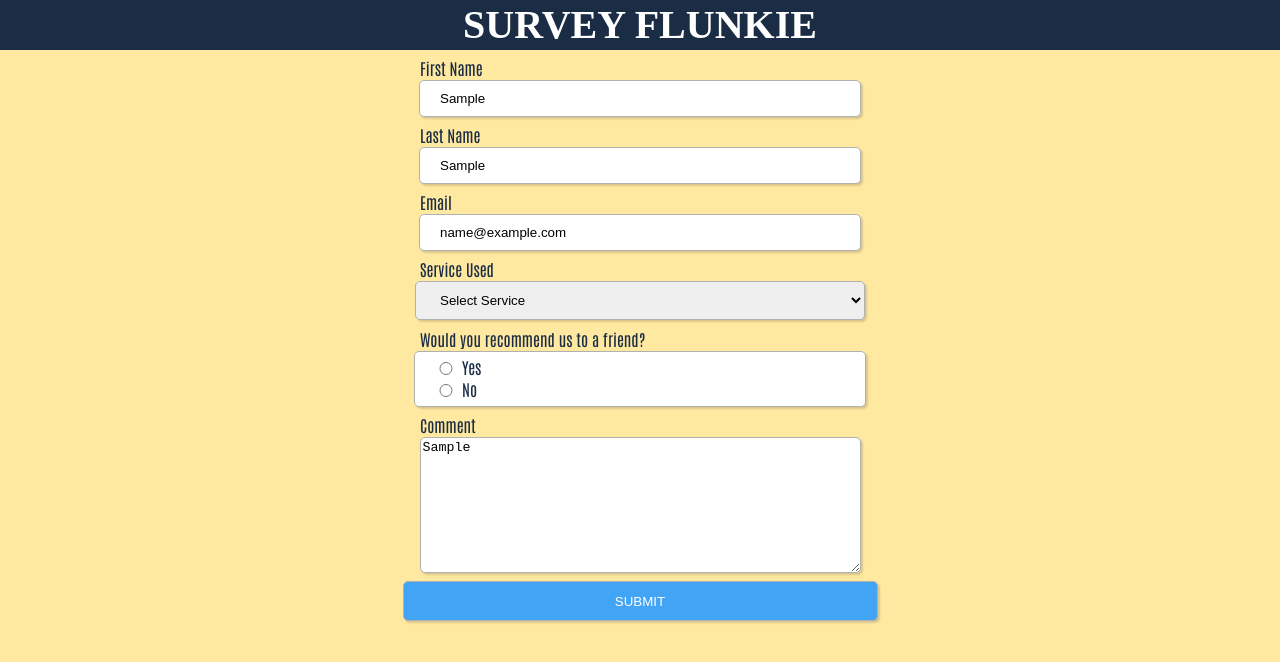
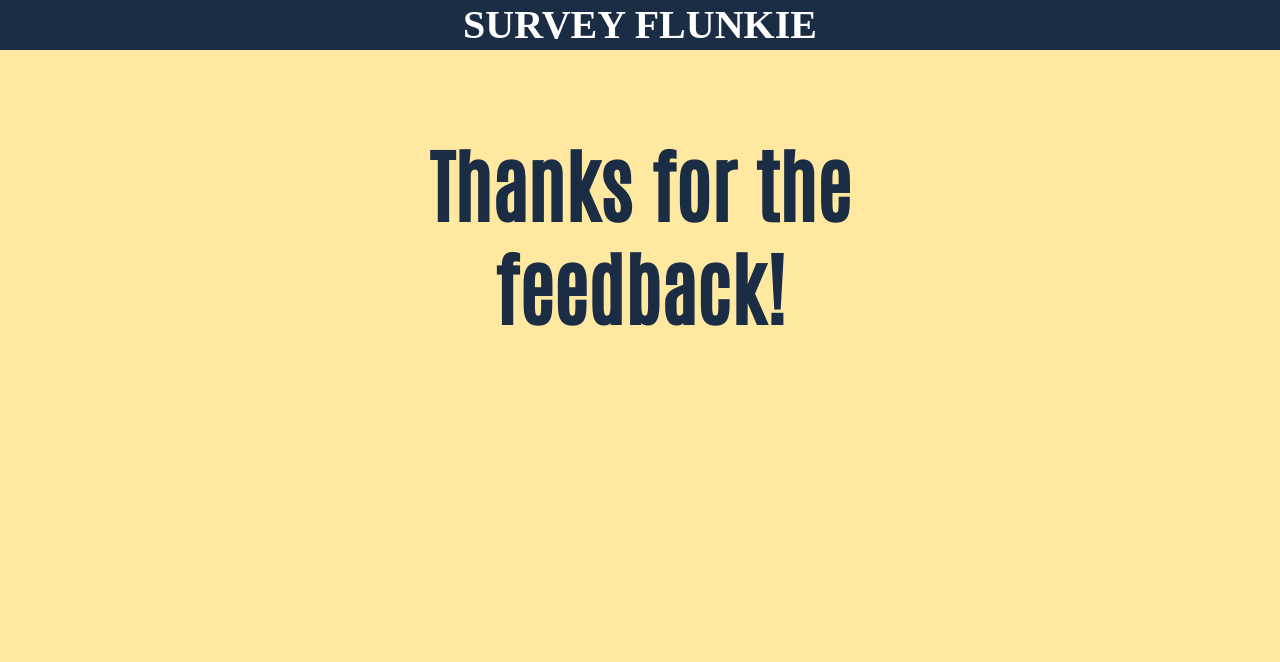
Before and after one commit to TheNootLinja/survey-form, a React (Create React App) app: page / in a window 1280 px wide. Both pictures are taken after typing "Sample", "Sample", "name@example.com", "Sample" into the empty fields and a click on the button "SUBMIT". Shown: the top 662 px of the page. Built offline with nearby package versions, Linux system fonts and the light colour scheme; a web font is replaced by a local one.

Commit message:
Add SubmitConfirm component to display a message whem form is submitted and a stylesheet to apply basic styles to component

```diff
--- a/src/App.js
+++ b/src/App.js
@@ -1,11 +1,18 @@
+import { useState } from 'react';
 import './App.css';
 import Form from './components/Form';
 import Header from './components/Header';
+import SubmitConfirm from './components/SubmitConfirm'
 
 function App() {
+  const [submitted, setSubmitted] = useState(false);
+  const showSubmit = () => {
+    console.log('SHOWING SUBMITTED!')
+    setSubmitted(true);
+  }
   return <div className="App">
     <Header />
-    <Form />
+    {!submitted ? <Form onSubmit={showSubmit}/> : <SubmitConfirm />}
   </div>;
 }
 
--- a/src/components/Form.js
+++ b/src/components/Form.js
@@ -5,7 +5,7 @@ import Button from './Button';
 import Input from './Input';
 
 
-function Form() {
+function Form({onSubmit}) {
     // TODO: Change over state below to using a reducer so that we can
     // TODO: have a single state and hook so we don't have to have a
     // TODO: separate set function for each.
@@ -29,6 +29,7 @@ function Form() {
             comment,
         }
         console.log(formStateObject);
+        onSubmit();
     }
     const fNameChange = (e) => {
         setFName(e.target.value);
--- /dev/null
+++ b/src/components/SubmitConfirm.js
@@ -0,0 +1,11 @@
+import '../styles/SubmitConfirm.css'
+
+function SubmitConfirm() {
+    return (
+        <div className='submit-confirm'>
+            <h2>Thanks for the feedback!</h2>
+        </div>
+    )
+}
+
+export default SubmitConfirm
--- /dev/null
+++ b/src/styles/SubmitConfirm.css
@@ -0,0 +1,10 @@
+.submit-confirm {
+  max-width: 500px;
+  margin: auto;
+}
+
+.submit-confirm h2 {
+  font-size: 5rem;
+  margin-top: 5rem;
+  font-family: 'Antonio', sans-serif;
+}
```
